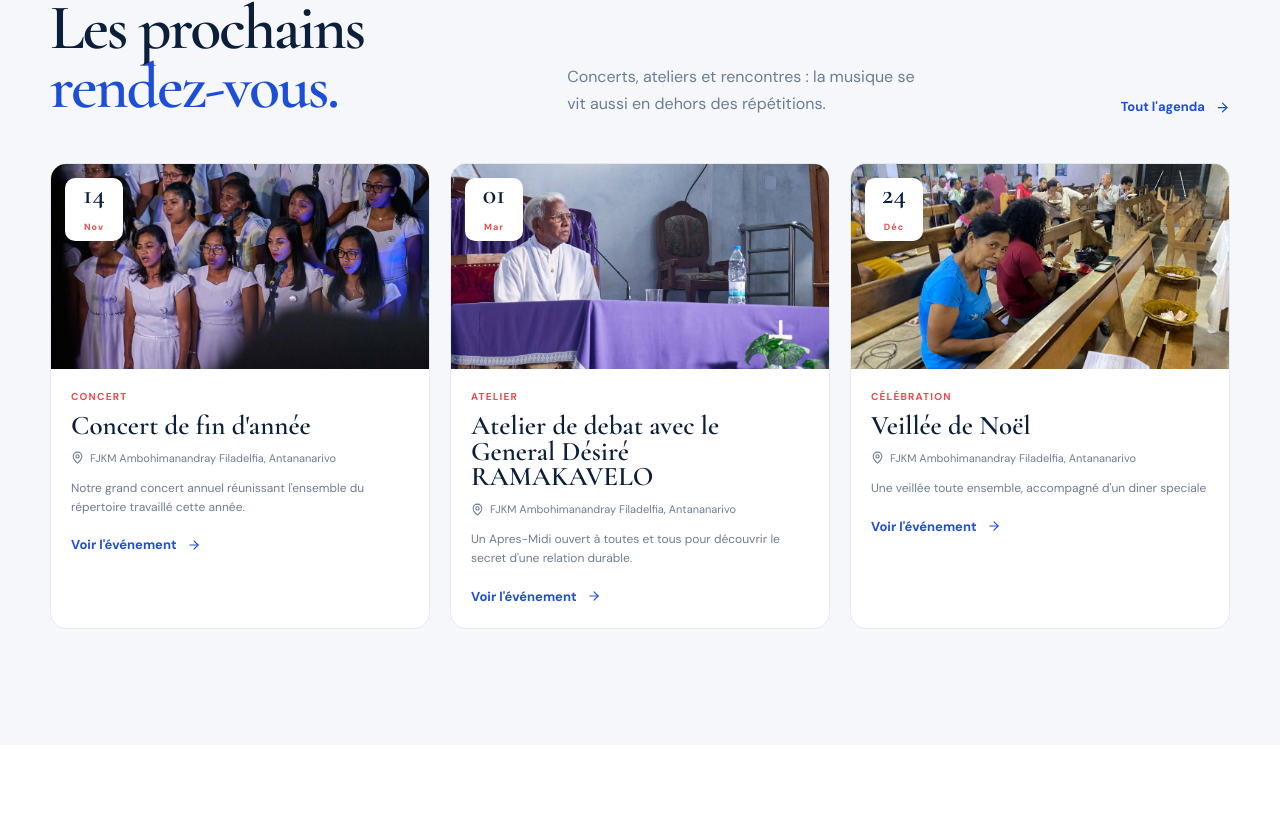
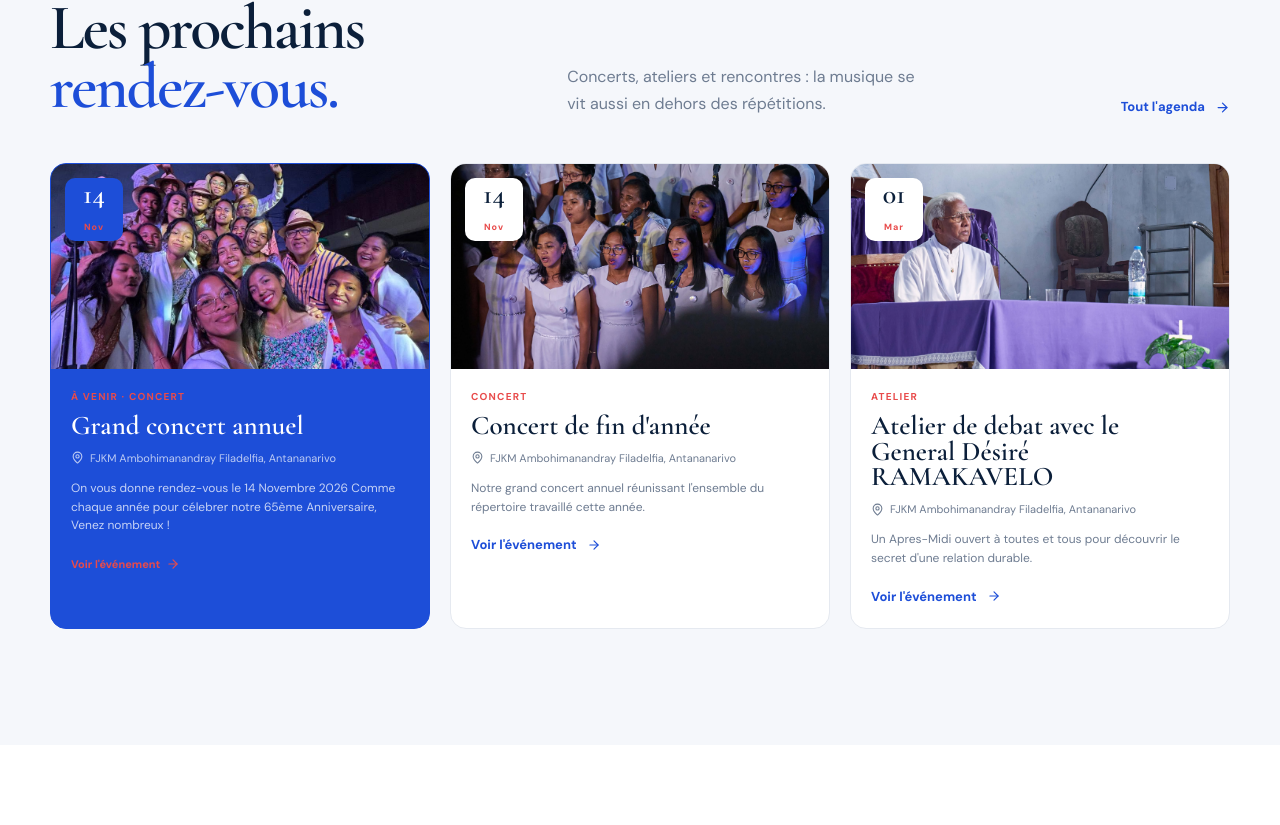
Before and after one commit to ImRanto/ezrahita, a React (Vite) app: page / in a window 1280 px wide. Shown: the part 3655-4480 px from the top of the page. Built offline with nearby package versions, Linux system fonts and the light colour scheme.

Commit message:
MAJ Musiciens , Annonce à venir

```diff
--- a/src/components/EventCard.tsx
+++ b/src/components/EventCard.tsx
@@ -5,7 +5,9 @@ export default function EventCard({ event }) {
   return (
     <Link
       href={`/events/${event.id}`}
-      className="group block overflow-hidden border border-line rounded-2xl bg-white transition-all duration-300 ease-out-smooth hover:-translate-y-1.5 hover:shadow-[0_18px_40px_rgba(11,31,58,0.1)]"
+      className={`group block overflow-hidden border rounded-2xl transition-all duration-300 ease-out-smooth hover:-translate-y-1.5 hover:shadow-[0_18px_40px_rgba(11,31,58,0.1)] ${
+        event.featured ? "border-cobalt bg-cobalt text-white" : "border-line bg-white"
+      }`}
     >
       <div className="relative h-[205px] overflow-hidden">
         <img
@@ -14,19 +16,27 @@ export default function EventCard({ event }) {
           loading="lazy"
           className="w-full h-full object-cover transition-transform duration-[550ms] ease-out-smooth group-hover:scale-[1.06]"
         />
-        <div className="absolute top-[14px] left-[14px] grid place-items-center w-[58px] h-[63px] rounded-[10px] text-ink bg-white shadow-[0_7px_16px_rgba(11,31,58,0.12)]">
+        <div
+          className={`absolute top-[14px] left-[14px] grid place-items-center w-[58px] h-[63px] rounded-[10px] shadow-[0_7px_16px_rgba(11,31,58,0.12)] ${
+            event.featured ? "text-white bg-cobalt" : "text-ink bg-white"
+          }`}
+        >
           <strong className="font-serif text-[28px] leading-[0.75] font-semibold">{event.day}</strong>
-          <small className="mt-1 text-coral text-[9px] font-extrabold tracking-[0.12em]">{event.month}</small>
+          <small className="mt-1 text-coral text-[9px] font-extrabold tracking-[0.12em]">
+            {event.month}
+          </small>
         </div>
       </div>
       <div className="p-5">
-        <div className="text-coral text-[10px] font-extrabold uppercase tracking-[0.12em]">{event.type}</div>
+        <div className="text-coral text-[10px] font-extrabold uppercase tracking-[0.12em]">
+          {event.featured ? "À venir · " : ""}{event.type}
+        </div>
         <h3 className="mt-[9px] mb-[11px] font-serif text-[27px] leading-[0.95] font-semibold">{event.title}</h3>
-        <div className="flex items-center gap-1.5 text-muted text-[11px]">
+        <div className={`flex items-center gap-1.5 text-[11px] ${event.featured ? "text-white/70" : "text-muted"}`}>
           <MapPin size={13} /> {event.location}
         </div>
-        <p className="mt-[13px] mb-4 text-muted text-xs leading-[1.55]">{event.description}</p>
-        <span className="text-link">
+        <p className={`mt-[13px] mb-4 text-xs leading-[1.55] ${event.featured ? "text-white/75" : "text-muted"}`}>{event.description}</p>
+        <span className={event.featured ? "inline-flex items-center gap-1.5 text-coral text-[11px] font-bold" : "text-link"}>
           Voir l'événement <ArrowRight size={14} />
         </span>
       </div>
--- a/src/data.ts
+++ b/src/data.ts
@@ -75,19 +75,20 @@ export const members = [
   // --- Musiciens (portraits dans public/images/members/Musicien/) ---
   // `instrument` est affiché sous la forme « Musicien · <instrument> » (voir memberRoleLabel).
   { id: "16", category: "Musicien", firstName: "Be", name: "Be", role: "Musicien", instrument: "Percussions", voice: "", image: musicianPortrait("Be"), bio: "Be accompagne le chœur lors des grandes célébrations et veille au rythme de l'ensemble." },
-  { id: "17", category: "Musicien", firstName: "Fitahiana", name: "Fitahiana", role: "Musicien", instrument: "Guitare basse", voice: "", image: musicianPortrait("Fitahiana"), bio: "Fitahiana met son oreille musicale au service du groupe, entre accompagnement et arrangements." },
-  { id: "18", category: "Musicien", firstName: "Kiki", name: "Kiki", role: "Musicien", instrument: "Piano", voice: "", image: musicianPortrait("Kiki"), bio: "Kiki complète l'ensemble et veille à l'équilibre sonore pendant les concerts." },
-  { id: "19", category: "Musicien", firstName: "Ranto", name: "Ranto", role: "Musicien", joined: "2024", instrument: "Guitare", voice: "", image: musicianPortrait("Ranto"), bio: "Ranto chante parmi les ténors et accompagne le groupe sur scène." },
-  { id: "20", category: "Musicien", firstName: "Setra", name: "Setra", role: "Musicien", joined: "2010", instrument: "Trompette", voice: "", image: musicianPortrait("Setra"), bio: "Setra accompagne le chœur depuis 2010 et compte parmi les musiciens historiques du groupe." },
+  { id: "17", category: "Musicien", firstName: "Fitahiana", name: "Fitahiana", role: "Musicien", instrument: "Guitare basse et Piano", voice: "3e", image: musicianPortrait("Fitahiana"), bio: "Fitahiana met son oreille musicale au service du groupe, entre accompagnement et arrangements." },
+  { id: "18", category: "Musicien", firstName: "Kiki", name: "Kiki", role: "Musicien", instrument: "Piano", voice: "3e", image: musicianPortrait("Kiki"), bio: "Kiki complète l'ensemble et veille à l'équilibre sonore pendant les concerts." },
+  { id: "19", category: "Musicien", firstName: "Ranto", name: "Ranto", role: "Musicien", joined: "2024", instrument: "Guitare", voice: "3e", image: musicianPortrait("Ranto"), bio: "Ranto chante parmi les ténors et accompagne le groupe sur scène." },
+  { id: "20", category: "Musicien", firstName: "Setra", name: "Setra", role: "Musicien", joined: "2010", instrument: "Trompette", voice: "Basse", image: musicianPortrait("Setra"), bio: "Setra accompagne le chœur depuis 2010 et compte parmi les musiciens historiques du groupe." },
 ];
 
 export const events = [
+  { id: "10", day: "14", month: "Nov", date: "14 Novembre 2026", type: "Concert", title: "Grand concert annuel", location: "FJKM Ambohimanandray Filadelfia, Antananarivo", description: "On vous donne rendez-vous le 14 Novembre 2026 Comme chaque année pour célebrer notre 65ème Anniversaire, Venez nombreux !", image: concert("concert-7", 900, 600), featured: true },
   { id: "1", day: "14", month: "Nov", date: "14 Novembre 2024", type: "Concert", title: "Concert de fin d'année", location: "FJKM Ambohimanandray Filadelfia, Antananarivo", description: "Notre grand concert annuel réunissant l'ensemble du répertoire travaillé cette année.", image: concert("concert-21", 900, 600) },
   { id: "2", day: "01", month: "Mar", date: "1 Mars 2026", type: "Atelier", title: "Atelier de debat avec le General Désiré RAMAKAVELO", location: "FJKM Ambohimanandray Filadelfia, Antananarivo", description: "Un Apres-Midi ouvert à toutes et tous pour découvrir le secret d'une relation durable.", image: Atelier("atelier-13", 900, 600) },
   { id: "3", day: "24", month: "Déc", date: "24 Décembre 2025", type: "Célébration", title: "Veillée de Noël", location: "FJKM Ambohimanandray Filadelfia, Antananarivo", description: "Une veillée toute ensemble, accompagné d'un diner speciale", image: scene("scene-123", 900, 600) },
   { id: "4", day: "21", month: "Nov", date: "21 Novembre 2025", type: "Célébration", title: "Une sortie apres concert", location: "FJKM Ambohimanandray Filadelfia, Antananarivo", description: "Ezrahita fait une sortie de détente apres grand concert comme chaque année.", image: scene("scene-135", 900, 600) },
   { id: "5", day: "06", month: "Avr", date: "6 Avril 2026", type: "Communauté", title: "Lundi de Pâque", location: "FJKM Ambohimanandray Filadelfia, Antananarivo", description: "Retour en Image de notre sortie Pâque.", image: scene("scene-8", 900, 600) },
-  { id: "6", day: "21", month: "Mar", date: "21 mars 2026", type: "Communauté", title: "Tournoi de Foot", location: "FJKM Ambohimanandray Filadelfia, Antananarivo", description: "Un moment d'échange sportif.", image: scene("scene-21", 900, 600) },
+  { id: "6", day: "21", month: "Mar", date: "21 mars 2026", type: "Communauté", title: "Tournoi de Foot FIOMBONANA ", location: "FJKM Ambohimanandray Filadelfia, Antananarivo", description: "Un moment d'échange sportif.", image: scene("scene-21", 900, 600) },
   { id: "7", day: "09", month: "Mai", date: "9 mai 2026", type: "Festival", title: "Dejeuner Dansante", location: "FJKM Ambohimanandray Filadelfia, Antananarivo", description: "Un programme tout en légèreté pour célébrer l'arrivée des beaux jours.", image: scene("scene-74", 900, 600) },
   { id: "8", day: "14", month: "Janv", date: "14 janvier 2025", type: "Atelier", title: "Gaming party", location: "FJKM Ambohimanandray Filadelfia, Antananarivo", description: "Ezrahita et ses jeunes talentueux de jeu video.", image: Atelier("atelier-14", 900, 600) },
   { id: "9", day: "05", month: "Avr", date: "05 Avril 2025", type: "Concert", title: "Concert de Pâque", location: "FJKM Ambohimanandray Filadelfia, Antananarivo", description: "Célébration du dimanche de Pâque.", image: concert("concert-27", 900, 600) },
```
